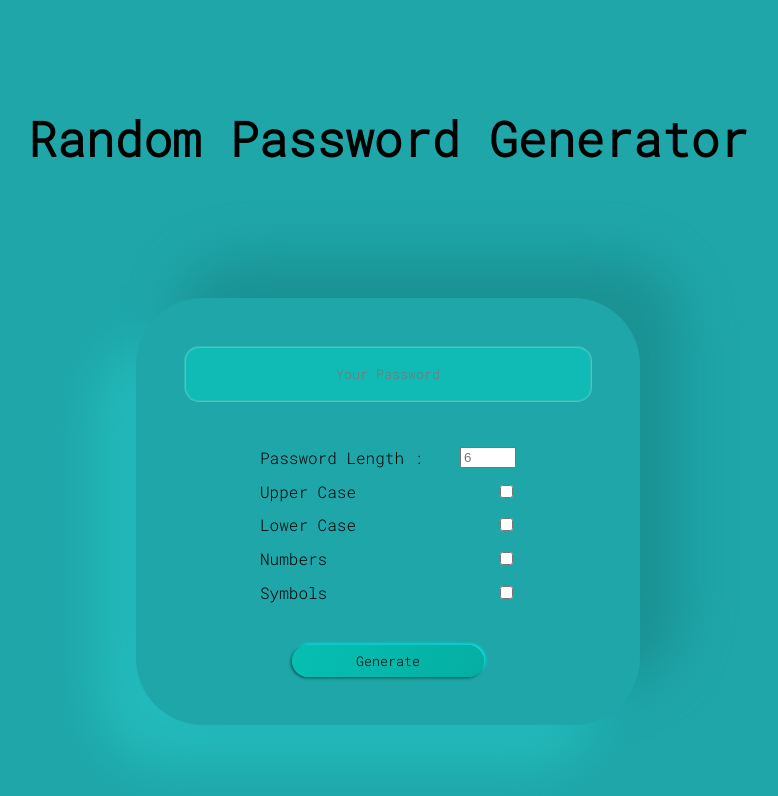
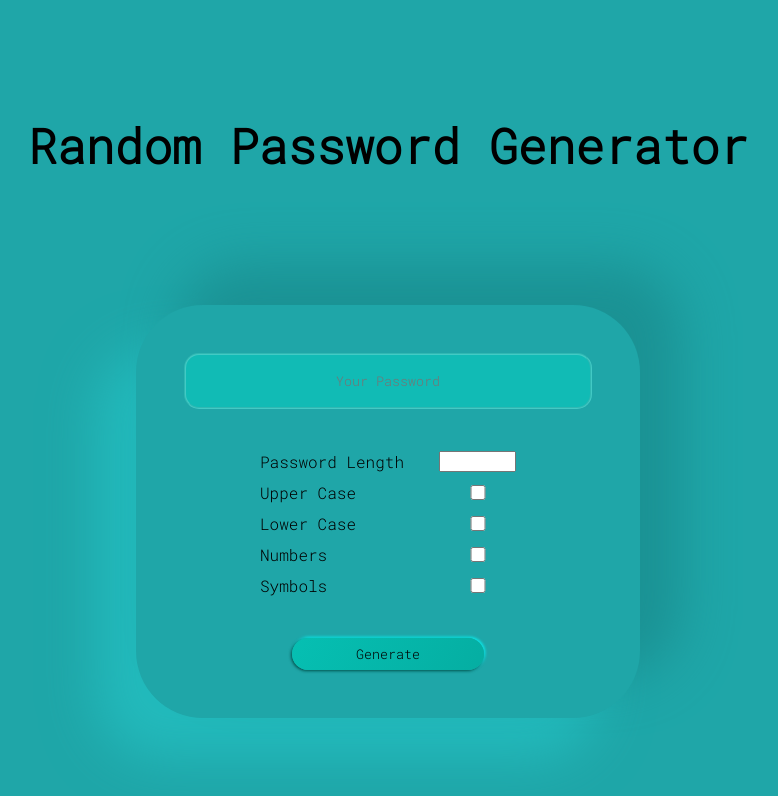
Before and after one commit to SylviaMakuch/random-password-generator, a React (Create React App) app: page / in a window 1280 px wide. Shown: the top 796 px of the page, without its empty margins (252-1030 px from the left). Built offline with nearby package versions, Linux system fonts and the light colour scheme.

Commit message:
styling complete with map of checked types of number and checked

```diff
--- a/src/App.js
+++ b/src/App.js
@@ -54,10 +54,13 @@ const CheckBoxContainer = styled.div`
 `;
 
 const CheckBoxInputContainer = styled.div`
-  margin: 5% 0 4% 0;
-  width: 16rem;
-  display: flex;
-  justify-content: space-between;
+    display: grid;
+    grid-template-columns: 70% 30%;
+    grid-template-rows: 1fr;
+    gap: 0px 0px;
+    grid-template-areas: ". .";
+    justify-content: space-between;
+    margin: 10px 0;
 `;
 
 const CheckBox = styled.input`
@@ -100,9 +103,6 @@ const Label = styled.label`
 function App() {
     const [checked, setChecked] = useState(false);
 
-    const handleChange = () => {
-        setChecked(!checked);
-    };
 
     return (
         <Background>
@@ -110,33 +110,21 @@ function App() {
             <Card>
                 <Input type="text" placeholder="Your Password" />
                 <CheckBoxContainer>
-                      <CheckBoxInputContainer>
-                        <Label for="length">Password Length :</Label>
-                        <input
-                            id="length"
-                            name="length"
-                            type="number"
-                            min="6"
-                            max="40"
-                            placeholder="6"
-                        />
-                      </CheckBoxInputContainer>
-                    {radioOptions.map((option) => (
-                        <CheckBoxInputContainer>
+                    {radioOptions.map((option, index) => (
+                        <CheckBoxInputContainer className="checkbox-input-container">
                           <Label for={option.id}>{option.label}</Label>
                             <input
                                 type={option.type}
                                 id={option.id}
                                 name={option.value}
                                 value={option.value}
-                                checked={checked}
-                                onChange={handleChange}
+                                onChange={() => { setChecked(!checked) }}
+                                key={index}
                             />
                         </CheckBoxInputContainer>
                     ))}
-
                 </CheckBoxContainer>
-                <Button onClick={() => { }} >
+                <Button onClick={() => { console.log(input)}} >
                     Generate
                 </Button>
             </Card>
--- a/src/config.js
+++ b/src/config.js
@@ -1,5 +1,5 @@
 export const radioOptions = [
-    // { id :length, value: "length", label: "Password Length", min: "6", max: "40", type: "number"},
+    { id :"length", value: "length", label: "Password Length", min: "6", max: "40", type: "number"},
     { id: "upperCase", value: "upperCase", label: "Upper Case", type: "checkbox" },
     { id: "lowerCase", value: "lowerCase", label: "Lower Case", type: "checkbox" },
     { id: "numbers", value: "numbers", label: "Numbers" , type: "checkbox"},
```
